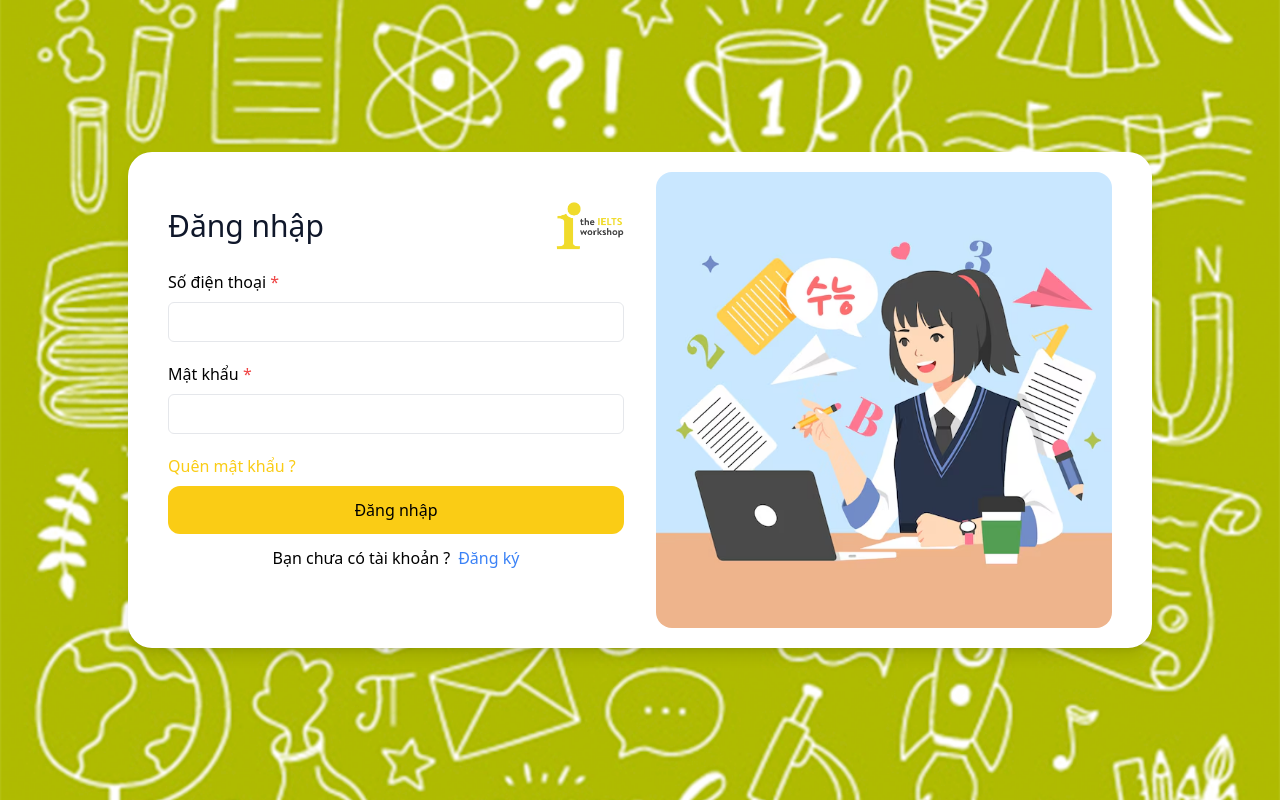
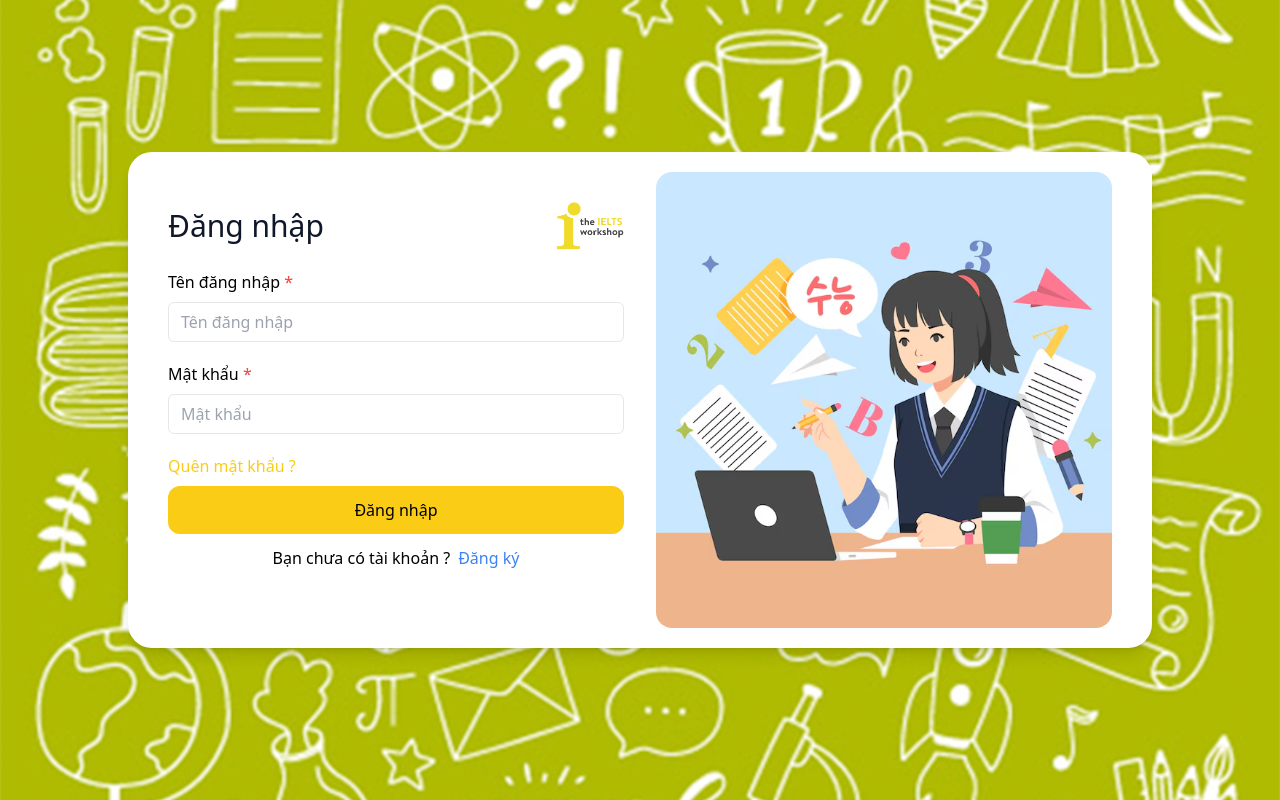
Before and after one commit to Le-Hoang-An/tiw-ielts, a React (Vite) app in the folder my-react-app/: page /login in a window 1280 px wide. Built offline with nearby package versions, Linux system fonts and the light colour scheme.

Commit message:
Dang nhap

```diff
--- a/my-react-app/src/pages/home.jsx
+++ b/my-react-app/src/pages/home.jsx
@@ -1,7 +1,7 @@
 import Header from "../components/header";
 import Sidebar from "../components/sidebar";
 import ProgressPage from "./progress";
-import { useState } from "react";
+import { useState, useEffect } from "react";
 // Import các page placeholder cho các tab còn lại
 import NewsPage from "./news";
 import StatisticPage from "./statistic";
@@ -21,10 +21,18 @@ import FAQPage from "./faq";
 import ExamSetPage from "./examset";
 import ActivationCodeListPage from "./activationcodelist";
 import ReviewListPage from "./reviewlist";
+import { useNavigate } from "react-router-dom";
 
 function Home() {
   const [selectedTab, setSelectedTab] = useState("progress");
   const [showSidebar, setShowSidebar] = useState(false);
+  const navigate = useNavigate();
+
+  useEffect(() => {
+    if (localStorage.getItem("isLoggedIn") !== "true") {
+      navigate("/login");
+    }
+  }, [navigate]);
 
   // Hàm render nội dung theo tab
   const renderContent = () => {
--- a/my-react-app/src/pages/login.jsx
+++ b/my-react-app/src/pages/login.jsx
@@ -2,10 +2,15 @@ import BackgroundLayout from "../components/BackgroundLayout";
 import schoolImg from "../assets/school_img.png";
 import logo from "../assets/logo-dark.png";
 import img_hoc from "../assets/img_hoc.avif";
-import { Link } from "react-router-dom";
-import { loginclick } from "../function_js/main";
+import { Link, useNavigate } from "react-router-dom";
 
 function Login() {
+  const navigate = useNavigate();
+
+  const handleLogin = () => {
+    navigate("/home");
+  };
+
   return (
     <BackgroundLayout bgImage={schoolImg}>
       <div className="bg-white w-full max-w-5xl px-4 sm:px-8 md:px-10 rounded-3xl py-5 shadow-lg flex flex-col md:flex-row justify-between items-center gap-8">
@@ -16,26 +21,22 @@ function Login() {
             <img src={logo} alt="Logo" className="h-12" />
           </div>
 
-          <p className="pb-2">
-            Số điện thoại <span className="text-red-500">*</span>
-          </p>
+          <p className="pb-2">Tên đăng nhập <span className="text-red-500">*</span></p>
           <input
             type="text"
-            name="sdt"
-            id=""
             className="w-full border h-10 mb-5 rounded-md pl-3"
+            placeholder="Tên đăng nhập"
           />
-          <p className="pb-2">
-            Mật khẩu <span className="text-red-500">*</span>
-          </p>
+          <p className="pb-2">Mật khẩu <span className="text-red-500">*</span></p>
           <input
             type="password"
             className="block w-full border h-10 mb-5 pl-3 rounded-md "
+            placeholder="Mật khẩu"
           />
           <Link to="/forgot" className="block mb-2 text-yellow-400">
             Quên mật khẩu ?
           </Link>
-          <button className="w-full bg-yellow-400 py-3 rounded-xl" onClick={loginclick}>
+          <button className="w-full bg-yellow-400 py-3 rounded-xl" onClick={handleLogin}>
             Đăng nhập
           </button>
           <Link to="/register" className="flex gap-2 items-center justify-center pt-3 pb-12">
```
